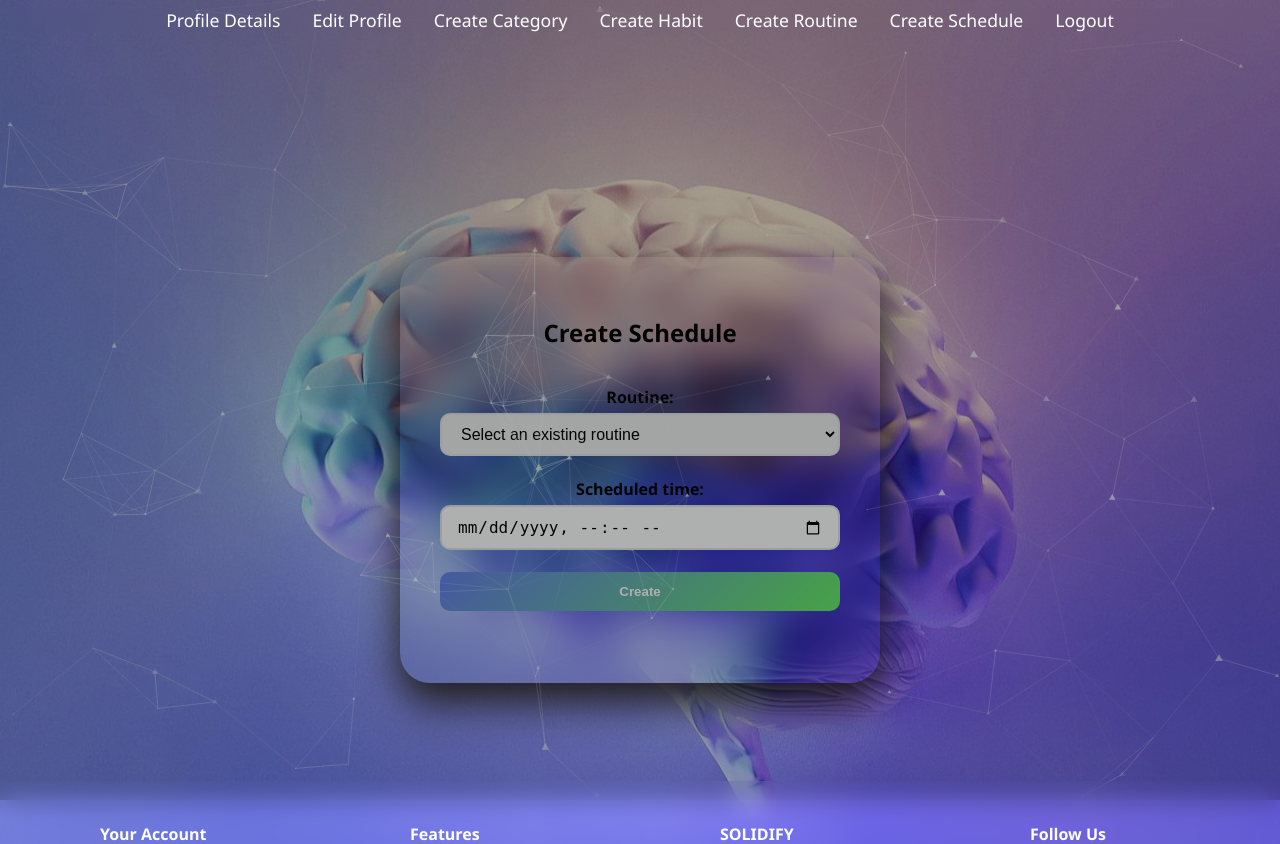
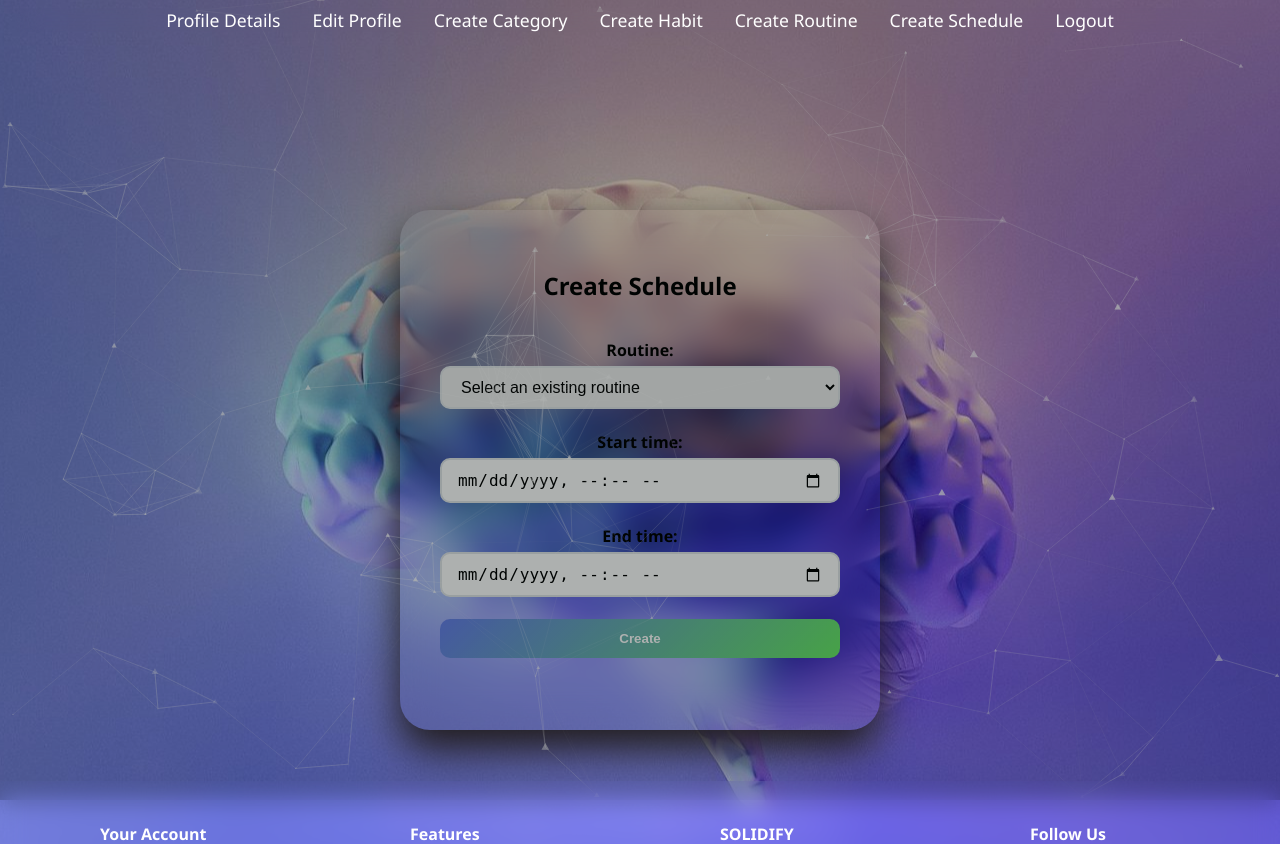
Before and after one commit to velislavvelchev/SOLIDIFY, a Django app: page /schedule/create/ in a window 1280 px wide. Shown: the top 844 px of the page. Run offline with Django 5.2, Linux system fonts and the light colour scheme; the visitor is signed in with stand-in values (Sample User, id 1); data that the repository does not hold is empty; some libraries are stand-ins or nearby versions.

Commit message:
build: rebuilt the schedule routine model with start and end instead of one date

```diff
--- a/SOLIDIFY/schedule/forms.py
+++ b/SOLIDIFY/schedule/forms.py
@@ -6,9 +6,10 @@ from SOLIDIFY.schedule.models import ScheduledRoutine
 class ScheduleRoutineBaseForm(forms.ModelForm):
     class Meta:
         model = ScheduledRoutine
-        fields = '__all__'
+        exclude = ['scheduled_time', ]
         widgets = {
-            'scheduled_time': forms.DateTimeInput(attrs={'type': 'datetime-local', 'id': 'scheduled_time'})
+            'start_time': forms.DateTimeInput(attrs={'type': 'datetime-local', 'id': 'start_time'}),
+            'end_time': forms.DateTimeInput(attrs={'type': 'datetime-local', 'id': 'end_time'})
         }
 
     def __init__(self, *args, **kwargs):
--- a/SOLIDIFY/schedule/models.py
+++ b/SOLIDIFY/schedule/models.py
@@ -9,4 +9,12 @@ class ScheduledRoutine(models.Model):
         related_name='scheduled_habits',
     )
 
-    scheduled_time = models.DateTimeField()
+    start_time = models.DateTimeField(
+        null=True,
+        blank=True
+    )
+
+    end_time = models.DateTimeField(
+        null=True,
+        blank=True
+    )
--- a/SOLIDIFY/schedule/views.py
+++ b/SOLIDIFY/schedule/views.py
@@ -19,16 +19,17 @@ class CalendarEventView(View):
     def get(self, request):
         user = request.user
         scheduled_routines = ScheduledRoutine.objects.filter(routine__user=user)
-
         events = [
             {
                 "title": s.routine.routine_name,
-                "start": s.scheduled_time.isoformat(),
+                "start": s.start_time.isoformat() if s.start_time else None,
+                "end": s.end_time.isoformat() if s.end_time else None,
                 "id": s.id,
-                                            }
+            }
             for s in scheduled_routines
         ]
         return JsonResponse(events, safe=False)
+
 
 
 
@@ -44,24 +45,37 @@ class ScheduleRoutineCreateView(LoginRequiredMixin, CreateView):
     template_name = 'schedule/create_schedule.html'
     success_url = reverse_lazy('calendar')
 
-
     def form_valid(self, form):
         scheduled = form.save(commit=False)
 
-        # Get the hidden UTC field from POST
-        utc_string = self.request.POST.get('scheduled_time_utc')
-        dt_utc = parse_datetime(utc_string) if utc_string else None
+        # Grab the hidden UTC fields from POST data
+        start_utc_str = self.request.POST.get('start_time_utc')
+        end_utc_str = self.request.POST.get('end_time_utc')
 
-        # If we have a value, use it
-        # ... inside your view
-        if dt_utc is not None:
-            dt_utc = timezone.make_aware(dt_utc, datetime.timezone.utc)
-            scheduled.scheduled_time = dt_utc
+        start_dt_utc = parse_datetime(start_utc_str) if start_utc_str else None
+        end_dt_utc = parse_datetime(end_utc_str) if end_utc_str else None
 
-        # Validate time is not in the past
-        if scheduled.scheduled_time < timezone.now():
-            form.add_error('scheduled_time', "You cannot schedule a habit in the past.")
+        # Assign to model fields, making sure they're timezone aware
+        if start_dt_utc is not None:
+            start_dt_utc = timezone.make_aware(start_dt_utc, datetime.timezone.utc)
+            scheduled.start_time = start_dt_utc
+
+
+        if end_dt_utc is not None:
+            end_dt_utc = timezone.make_aware(end_dt_utc, datetime.timezone.utc)
+            scheduled.end_time = end_dt_utc
+
+        # Validate: start < end
+        if scheduled.start_time and scheduled.end_time:
+            if scheduled.start_time >= scheduled.end_time:
+                form.add_error('start_time', "Start time must be before end time.")
+                form.add_error('end_time', "End time must be after start time.")
+                return self.form_invalid(form)
+
+        # Validate: can't schedule in the past
+        now = timezone.now()
+        if scheduled.start_time and scheduled.start_time < now:
+            form.add_error('start_time', "You cannot schedule a routine in the past.")
             return self.form_invalid(form)
 
-
         return super().form_valid(form)
--- a/SOLIDIFY/urls.py
+++ b/SOLIDIFY/urls.py
@@ -3,7 +3,7 @@ from django.conf.urls.static import static
 from django.contrib import admin
 from django.urls import path, include
 
-urlpatterns = [
+urlpatterns = ([
        path('admin/', admin.site.urls),
     path('', include('SOLIDIFY.common.urls')),
     path('accounts/', include('SOLIDIFY.accounts.urls')),
@@ -12,4 +12,5 @@ urlpatterns = [
     path('habits/', include('SOLIDIFY.habits.urls')),
 
     path('schedule/', include('SOLIDIFY.schedule.urls')),
-] + static(settings.STATIC_URL, document_root=settings.STATIC_ROOT)
+])
+               # + static(settings.STATIC_URL, document_root=settings.STATIC_ROOT)
--- a/static/js/date-to-utc.js
+++ b/static/js/date-to-utc.js
@@ -1,19 +1,36 @@
 document.addEventListener("DOMContentLoaded", function() {
     const form = document.getElementById("schedule-form");
-    const input = document.getElementById("scheduled_time");
-    const hidden = document.getElementById("scheduled_time_utc");
-    if (!form || !input || !hidden) return;
+
+    const startInput = document.getElementById("start_time");
+    const endInput = document.getElementById("end_time");
+    const startHidden = document.getElementById("start_time_utc");
+    const endHidden = document.getElementById("end_time_utc");
+
+    if (!form || !startInput || !endInput || !startHidden || !endHidden) {
+
+        return;
+    }
 
     form.addEventListener("submit", function(event) {
-        if (input.value) {
-            const localDate = new Date(input.value);
-            const year = localDate.getUTCFullYear();
-            const month = String(localDate.getUTCMonth() + 1).padStart(2, '0');
-            const day = String(localDate.getUTCDate()).padStart(2, '0');
-            const hour = String(localDate.getUTCHours()).padStart(2, '0');
-            const minute = String(localDate.getUTCMinutes()).padStart(2, '0');
-            hidden.value = `${year}-${month}-${day}T${hour}:${minute}`;
-            // Do NOT change input.value!
+
+        if (startInput.value) {
+            const localStart = new Date(startInput.value);
+            const year = localStart.getUTCFullYear();
+            const month = String(localStart.getUTCMonth() + 1).padStart(2, '0');
+            const day = String(localStart.getUTCDate()).padStart(2, '0');
+            const hour = String(localStart.getUTCHours()).padStart(2, '0');
+            const minute = String(localStart.getUTCMinutes()).padStart(2, '0');
+            startHidden.value = `${year}-${month}-${day}T${hour}:${minute}`;
         }
+        if (endInput.value) {
+            const localEnd = new Date(endInput.value);
+            const year = localEnd.getUTCFullYear();
+            const month = String(localEnd.getUTCMonth() + 1).padStart(2, '0');
+            const day = String(localEnd.getUTCDate()).padStart(2, '0');
+            const hour = String(localEnd.getUTCHours()).padStart(2, '0');
+            const minute = String(localEnd.getUTCMinutes()).padStart(2, '0');
+            endHidden.value = `${year}-${month}-${day}T${hour}:${minute}`;
+        }
+        console.log("start_time_utc:", startHidden.value, "end_time_utc:", endHidden.value);
     });
 });
--- a/templates/common/base.html
+++ b/templates/common/base.html
@@ -31,4 +31,5 @@
 
 {% block scripts %}{% endblock %}
 </body>
+
 </html>
--- a/templates/schedule/create_schedule.html
+++ b/templates/schedule/create_schedule.html
@@ -1,7 +1,10 @@
 <!-- templates/habits/create_routine.html -->
 {% extends 'common/base.html' %}
 {% load static %}
-{% block body_class %}create-page{% endblock %}
+
+{% block body_class %}
+    create-page
+{% endblock %}
 
 {% block content %}
     <div class="form-container">
@@ -10,15 +13,17 @@
             <form method="post" id="schedule-form">
                 {% csrf_token %}
                 {{ form }}
-                <!-- Add the hidden UTC field right below your form fields -->
-                <input type="hidden" name="scheduled_time_utc" id="scheduled_time_utc">
+
+                <!-- Hidden UTC fields for start and end times -->
+                <input type="hidden" name="start_time_utc" id="start_time_utc">
+                <input type="hidden" name="end_time_utc" id="end_time_utc">
+
                 <button type="submit" class="form-btn">Create</button>
             </form>
         </div>
     </div>
+{% endblock %}
 
-    {% block scripts %}
-        <script src="{% static 'js/date-to-utc.js' %}"></script>
-    {% endblock %}
-
+{% block scripts %}
+    <script src="{% static 'js/date-to-utc.js' %}"></script>
 {% endblock %}
```
Also changed, not shown: SOLIDIFY/schedule/migrations/0002_scheduledroutine_end_time_and_more.py (added), SOLIDIFY/schedule/migrations/0003_alter_scheduledroutine_scheduled_time.py (added), SOLIDIFY/schedule/migrations/0004_remove_scheduledroutine_scheduled_time.py (added), 1 other file.
